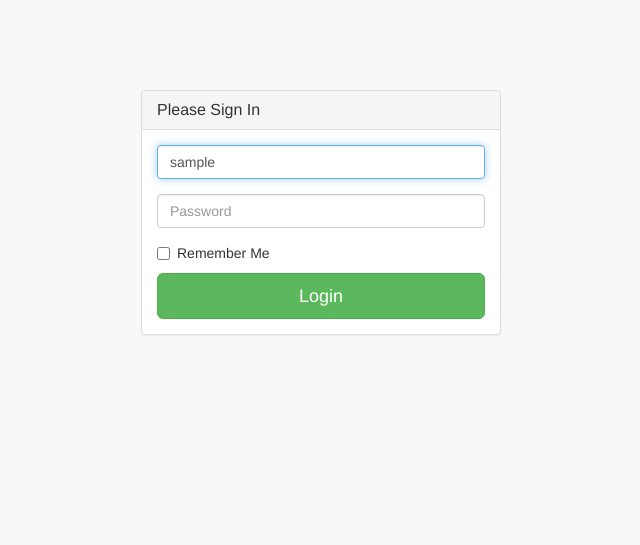
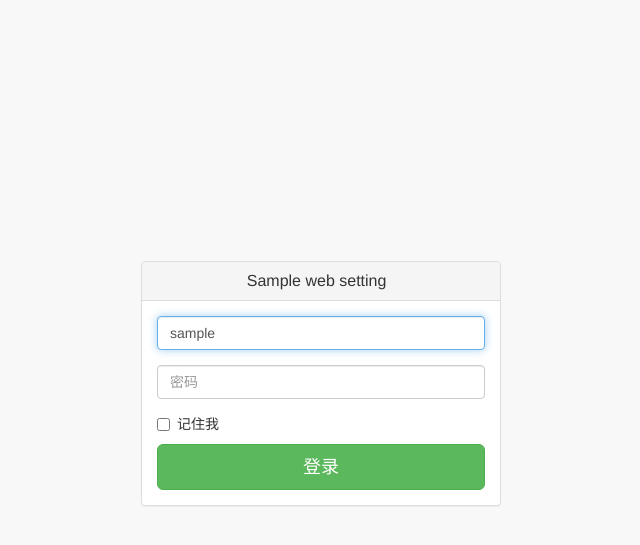
Before and after one commit to nligo/sb_cms, a Symfony app: template templates/sb/security/login.html.twig in a window 1280 px wide. Shown: the top 545 px of the page, without its empty margins (319-959 px from the left). Run offline with Twig, Linux system fonts and the light colour scheme; the template is opened without the code that fills it: most values are stand-ins (such as "Sample title", 1, 10 or a date in 2020); style sheets or scripts are compiled from the project's sources; some libraries are stand-ins or nearby versions.

Commit message:
修改路由信息

```diff
--- a/src/Controller/SecurityController.php
+++ b/src/Controller/SecurityController.php
@@ -10,7 +10,7 @@ use Symfony\Component\Security\Http\Authentication\AuthenticationUtils;
 class SecurityController extends AbstractController
 {
     /**
-     * @Route("/login", name="security_login")
+     * @Route("/login", name="security.login")
      */
     public function login(AuthenticationUtils $authenticationUtils): Response
     {
@@ -20,7 +20,7 @@ class SecurityController extends AbstractController
     }
 
     /**
-     * @Route("/logout", name="security_logout")
+     * @Route("/logout", name="security.logout")
      */
     public function logout()
     {
--- a/src/Security/LoginFormAuthenticator.php
+++ b/src/Security/LoginFormAuthenticator.php
@@ -38,7 +38,7 @@ class LoginFormAuthenticator extends AbstractFormLoginAuthenticator
 
     public function supports(Request $request)
     {
-        return 'security_login' === $request->attributes->get('_route')
+        return 'security.login' === $request->attributes->get('_route')
             && $request->isMethod('POST');
     }
 
@@ -85,10 +85,10 @@ class LoginFormAuthenticator extends AbstractFormLoginAuthenticator
             return new RedirectResponse($targetPath);
         }
 
-        return new RedirectResponse($this->router->generate('sb_index'));    }
+        return new RedirectResponse($this->router->generate('sb.index'));    }
 
     protected function getLoginUrl()
     {
-        return $this->router->generate('security_login');
+        return $this->router->generate('security.login');
     }
 }
--- a/templates/sb/base.html.twig
+++ b/templates/sb/base.html.twig
@@ -2,7 +2,7 @@
 <html>
 <head>
     <meta charset="UTF-8">
-    <title>{% block title %}Test Application{% endblock %}</title>
+    <title>{% block title %}{{ web_setting.name ?? '' }}{% endblock %}</title>
     {% block stylesheets %}
         {{ encore_entry_link_tags('sb') }}
     {% endblock %}
--- a/templates/sb/index.html.twig
+++ b/templates/sb/index.html.twig
@@ -1,6 +1,5 @@
 {% extends 'sb/layout.html.twig' %}
 
-{% block title %}HOME PAGE{% endblock %}
 {% block main %}
         <!-- /.row -->
         <div class="row">
--- a/templates/sb/menu.html.twig
+++ b/templates/sb/menu.html.twig
@@ -13,7 +13,7 @@
                 <!-- /input-group -->
             </li>
             <li>
-                <a href="index.html"><i class="fa fa-控制面板 fa-fw"></i> 控制面板</a>
+                <a href="{{ path('sb.index') }}"><i class="fa fa-控制面板 fa-fw"></i> 控制面板</a>
             </li>
             <li>
                 <a href="#"><i class="fa fa-bar-chart-o fa-fw"></i> Charts<span class="fa arrow"></span></a>
--- a/templates/sb/security/login.html.twig
+++ b/templates/sb/security/login.html.twig
@@ -1,16 +1,16 @@
 {% extends 'sb/base.html.twig' %}
 
-{% block title %}Log in!{% endblock %}
+{% block title %}{{ web_setting.name ?? '' }}{% endblock %}
 
 {% block body %}
 
 <form method="post">
     <div class="container">
-        <div class="row">
+        <div class="row" style="margin-top: 15%">
             <div class="col-md-4 col-md-offset-4">
                 <div class="login-panel panel panel-default">
                     <div class="panel-heading">
-                        <h3 class="panel-title">Please Sign In</h3>
+                        <h3 class="panel-title text-center">{{ web_setting.name ?? '' }} &nbsp;</h3>
                     </div>
                     {% if error %}
                         <div class="alert alert-danger">{{ error.messageKey|trans(error.messageData, 'security') }}</div>
@@ -18,21 +18,21 @@
                     <div class="panel-body">
                             <fieldset>
                                 <div class="form-group">
-                                    <input class="form-control" TYPE="text" value="{{ last_username }}" name="username" id="inputUsername" autofocus>
+                                    <input class="form-control" TYPE="text" value="{{ last_username }}" name="username" id="inputUsername" placeholder="用户名" autofocus>
                                 </div>
                                 <div class="form-group">
-                                    <input class="form-control" placeholder="Password" type="password" name="password" id="inputPassword"  value="">
+                                    <input class="form-control" placeholder="密码" type="password" name="password" id="inputPassword"  value="">
                                 </div>
                                 <div class="checkbox">
                                     <label>
-                                        <input name="remember" type="checkbox" value="Remember Me">Remember Me
+                                        <input name="remember" type="checkbox" value="Remember Me">记住我
                                     </label>
                                 </div>
                                 <input type="hidden" name="_csrf_token"
                                        value="{{ csrf_token('authenticate') }}"
                                 >
                                 <!-- Change this to a button or input when using this as a form -->
-                                <button class="btn btn-lg btn-success btn-block" type="submit">Login</button>
+                                <button class="btn btn-lg btn-success btn-block" type="submit">登录</button>
                             </fieldset>
                     </div>
                 </div>
--- a/templates/sb/topbar.html.twig
+++ b/templates/sb/topbar.html.twig
@@ -6,7 +6,7 @@
                     <span class="icon-bar"></span>
                     <span class="icon-bar"></span>
                 </button>
-                <a class="navbar-brand" href="index.html">{{ web_setting.name ?? '' }}</a>
+                <a class="navbar-brand" href="{{ path('sb.index') }}">{{ web_setting.name ?? '' }}</a>
             </div>
             <!-- /.navbar-header -->
 
@@ -22,7 +22,7 @@
                         <li><a href="{{ path('sb.web_setting') }}"><i class="fa fa-gear fa-fw"></i> 设置</a>
                         </li>
                         <li class="divider"></li>
-                        <li><a href="{{ path('security_logout') }}"><i class="fa fa-sign-out fa-fw"></i> 注销</a>
+                        <li><a href="{{ path('security.logout') }}"><i class="fa fa-sign-out fa-fw"></i> 注销</a>
                         </li>
                     </ul>
                     <!-- /.dropdown-user -->
```
Also changed, not shown: src/Controller/IndexController.php (+1 -7 lines), 1 other file.
